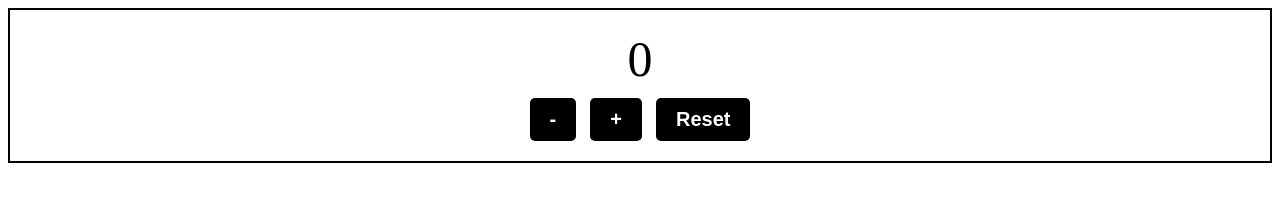
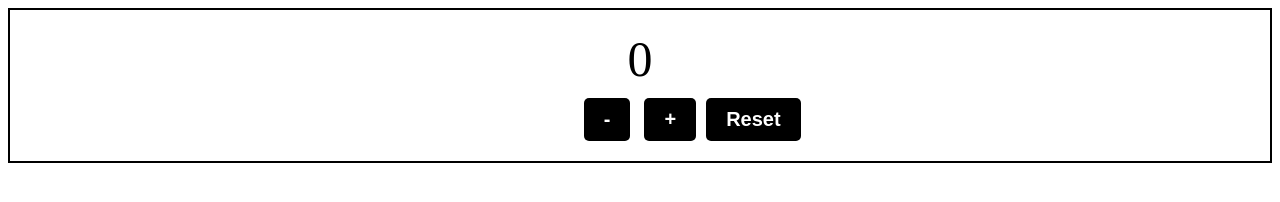
Before and after one commit to KANAtheEBA/Simple-Counter2, a plain HTML site: page index.html in a window 1280 px wide. Drawn offline with Linux system fonts and the light colour scheme.

Commit message:
added some styles for a move button

```diff
--- a/style.css
+++ b/style.css
@@ -2,11 +2,15 @@
     text-align: center;
     border: 2px solid #000;
     padding: 20px;
+    position: relative;
+    /* width: 300px;
+    height: 200px; */
 }
 .counter-number {
     font-size: 50px;
     margin-bottom: 10px;
 }
+
 
 .button {
     font-size: 20px;
@@ -30,11 +34,8 @@
     cursor: pointer;
     border-radius: 5px;
     margin: 0 5px;
-
+    position: absolute;
 }
-/* .none {
-    display: none;
-}*/
 
 .button:hover {
     opacity: 0.8;
```
